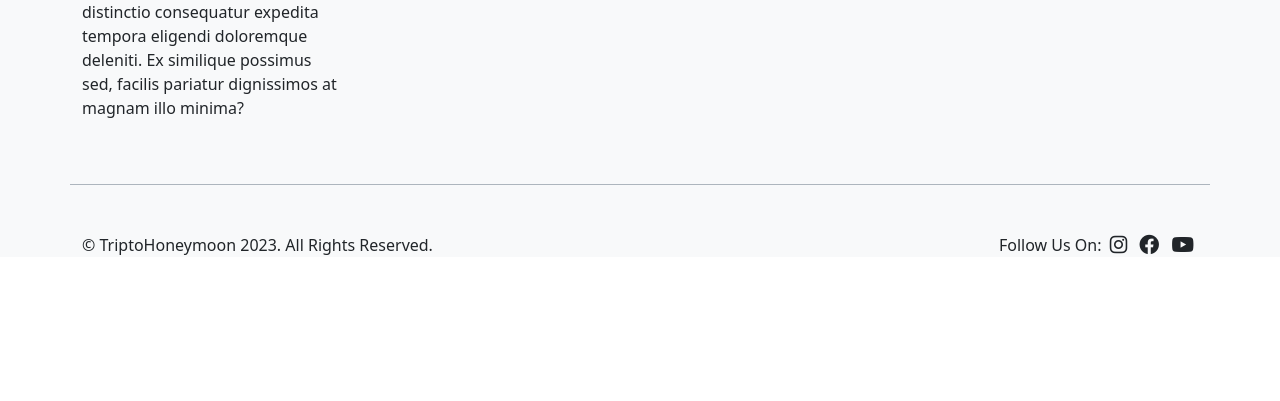
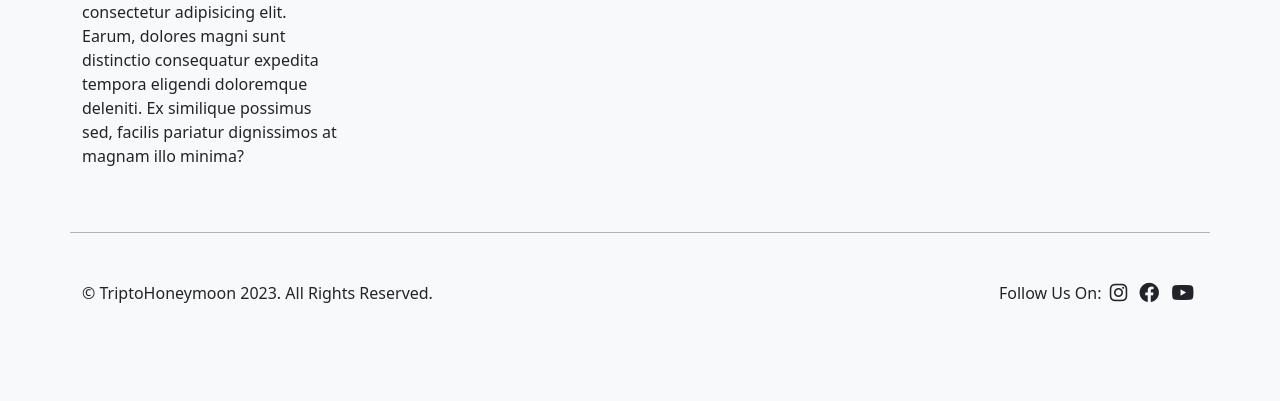
Before and after one commit to NamanRajputXXI/tripToHoneymoon, a plain HTML site: page index.html in a window 1280 px wide. Shown: the part 4131-4532 px from the top of the page. Before the commit the page ends 4436 px from the top, so only its background shows below. Drawn offline with nearby package versions, Linux system fonts and the light colour scheme.

Commit message:
fix: changes in footer

```diff
--- a/index.html
+++ b/index.html
@@ -1163,7 +1163,7 @@
         </div>
       </section>
     </main>
-    <footer class="bg-light text-dark">
+    <footer class="bg-light py-5 text-dark">
       <div class="container">
         <div class="row gap-5 border-bottom border-dark-subtle py-5">
           <div class="col-lg-3 col-12">
```
Also changed, not shown: international.html (+0 -1 lines).
